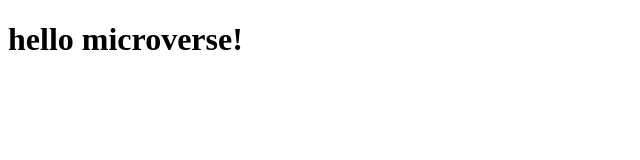
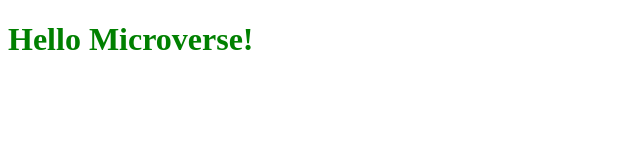
Before and after one commit to quavo19/hello, a plain HTML site: page index.html in a window 1280 px wide. Shown: the whole page, without its empty margins (0-640 px from the left). Drawn offline with Linux system fonts and the light colour scheme.

Commit message:
linked the html file to the css file

```diff
--- a/index.html
+++ b/index.html
@@ -5,8 +5,9 @@
     <meta http-equiv="X-UA-Compatible" content="IE=edge">
     <meta name="viewport" content="width=device-width, initial-scale=1.0">
     <title>Document</title>
+    <link rel="stylesheet" href="style.css">
 </head>
 <body>
-    <h1>hello microverse!</h1>
+    <h1>Hello Microverse!</h1>
 </body>
 </html>
```
